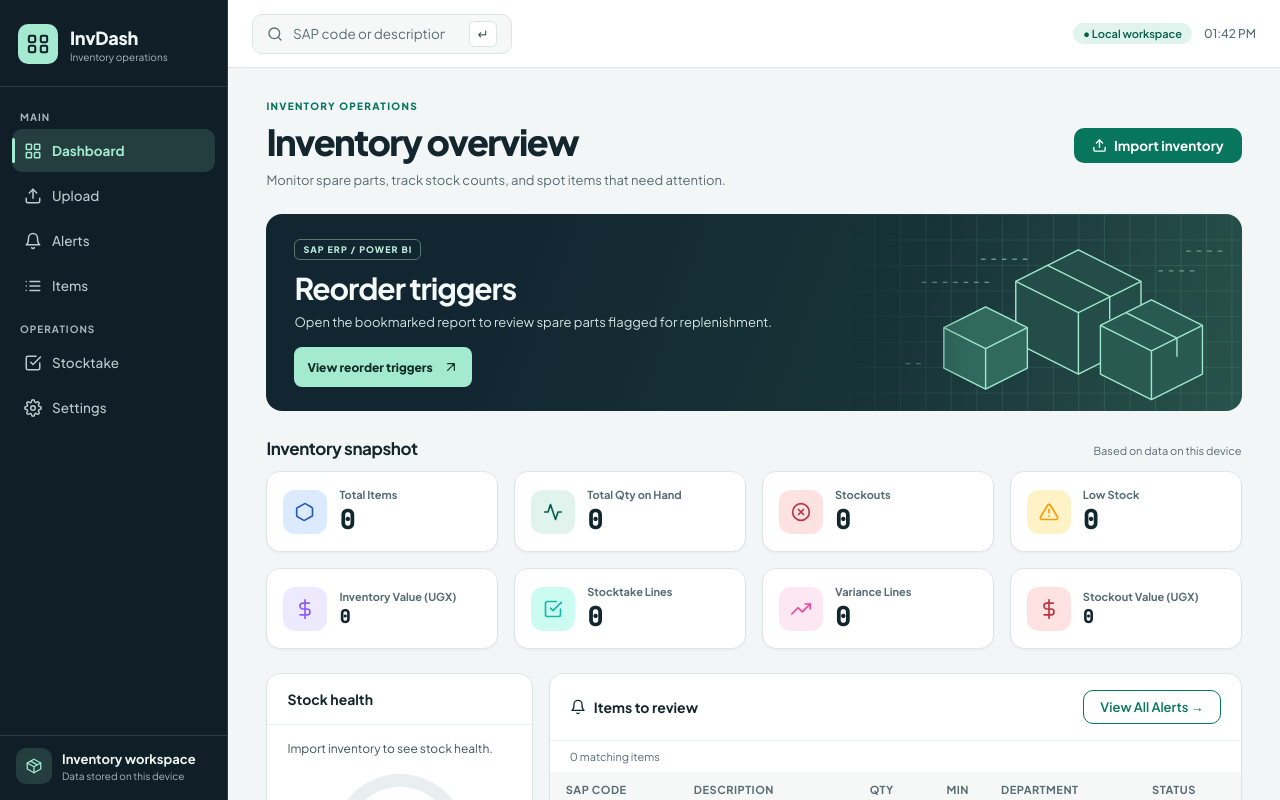
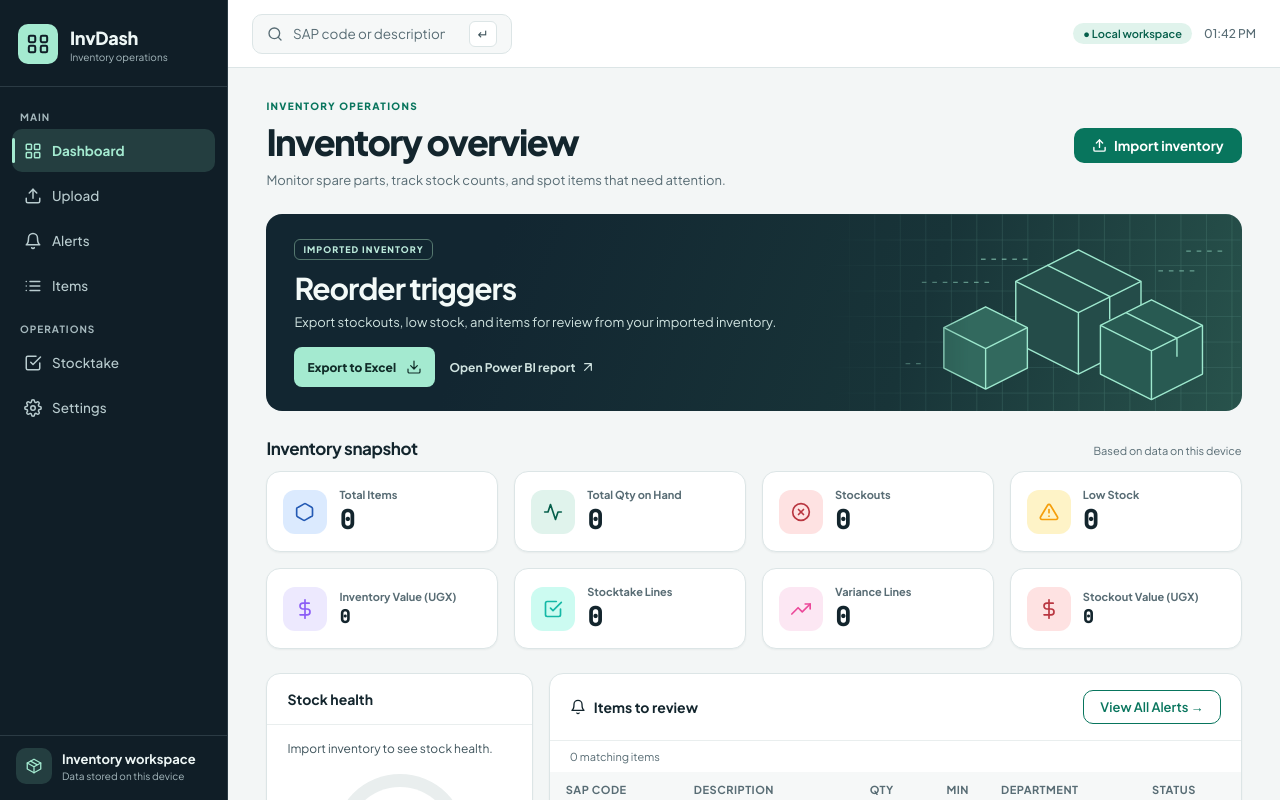
Before and after one commit to jjproo/stocktake-app.github.io, a plain HTML site: page index.html in a window 1280 px wide. Drawn offline with Linux system fonts and the light colour scheme.

Commit message:
Export imported stock alerts from the reorder dashboard

```diff
--- a/css/style.css
+++ b/css/style.css
@@ -437,6 +437,7 @@ a { color: var(--brand); text-decoration: none; }
   gap: 10px;
   padding: 8px 13px;
   margin-top: 15px;
+  border: 0;
   border-radius: 8px;
   background: var(--mint);
   color: #112d29;
@@ -445,6 +446,18 @@ a { color: var(--brand); text-decoration: none; }
 }
 .reorder-link:hover { background: #c6f8e6; }
 .reorder-link:focus-visible { outline-color: white; }
+.reorder-report-link {
+  display: inline-flex;
+  align-items: center;
+  gap: 5px;
+  min-height: 40px;
+  margin: 8px 0 0 12px;
+  color: #d0e3e0;
+  font-size: 12px;
+  font-weight: 700;
+}
+.reorder-report-link:hover { color: #fff; text-decoration: underline; }
+.reorder-report-link:focus-visible { outline-color: white; }
 .dashboard-section-heading { display: flex; flex-wrap: wrap; align-items: baseline; justify-content: space-between; gap: 5px 16px; margin-bottom: 12px; }
 .dashboard-section-heading h2 { font-size: 17px; letter-spacing: -.025em; }
 .dashboard-section-heading span { color: var(--muted); font-size: 11px; }
--- a/index.html
+++ b/index.html
@@ -11,7 +11,7 @@
   <link rel="preconnect" href="https://fonts.gstatic.com" crossorigin />
   <link href="https://fonts.googleapis.com/css2?family=Plus+Jakarta+Sans:wght@400;500;600;700;800&family=JetBrains+Mono:wght@400;500&display=swap" rel="stylesheet" />
   <script src="https://cdnjs.cloudflare.com/ajax/libs/xlsx/0.18.5/xlsx.full.min.js"></script>
-  <link rel="stylesheet" href="./css/style.css?v=cbfec6c6c8" />
+  <link rel="stylesheet" href="./css/style.css?v=444872b45e" />
 </head>
 <body>
 
@@ -122,10 +122,14 @@
             </g>
           </svg>
           <div class="reorder-content">
-            <span class="reorder-source">SAP ERP / POWER BI</span>
+            <span class="reorder-source">IMPORTED INVENTORY</span>
             <h2 id="reorderHeading">Reorder triggers</h2>
-            <p>Open the bookmarked report to review spare parts flagged for replenishment.</p>
-            <a class="reorder-link" href="https://app.powerbi.com/groups/me/apps/77364dda-aa46-4335-b527-a5bc26147724/reports/ff1308c7-5fc6-494d-a867-172d9b74f196/ReportSection600ba6542e9af35c8f32?ctid=cef04b19-7776-4a94-b89b-375c77a8f936&amp;experience=power-bi&amp;bookmarkGuid=Bookmarka8eccc189692259430fa" target="_blank" rel="noopener noreferrer" aria-label="View reorder triggers (opens in a new tab)">View reorder triggers <svg width="16" height="16" viewBox="0 0 24 24" fill="none" stroke="currentColor" stroke-width="1.8" stroke-linecap="round" stroke-linejoin="round" aria-hidden="true"><path d="M7 17 17 7M7 7h10v10"/></svg></a>
+            <p>Export stockouts, low stock, and items for review from your imported inventory.</p>
+            <button type="button" class="reorder-link" id="exportReorderTriggersBtn">
+              Export to Excel
+              <svg width="16" height="16" viewBox="0 0 24 24" fill="none" stroke="currentColor" stroke-width="1.8" stroke-linecap="round" stroke-linejoin="round" aria-hidden="true"><path d="M21 15v4a2 2 0 0 1-2 2H5a2 2 0 0 1-2-2v-4M7 10l5 5 5-5M12 15V3"/></svg>
+            </button>
+            <a class="reorder-report-link" href="https://app.powerbi.com/groups/me/apps/77364dda-aa46-4335-b527-a5bc26147724/reports/ff1308c7-5fc6-494d-a867-172d9b74f196/ReportSection600ba6542e9af35c8f32?ctid=cef04b19-7776-4a94-b89b-375c77a8f936&amp;experience=power-bi&amp;bookmarkGuid=Bookmarka8eccc189692259430fa" target="_blank" rel="noopener noreferrer" aria-label="Open Power BI report (opens in a new tab)">Open Power BI report <svg width="16" height="16" viewBox="0 0 24 24" fill="none" stroke="currentColor" stroke-width="1.8" stroke-linecap="round" stroke-linejoin="round" aria-hidden="true"><path d="M7 17 17 7M7 7h10v10"/></svg></a>
           </div>
         </section>
 
@@ -363,10 +367,10 @@
             <p class="page-sub">Items requiring immediate attention</p>
           </div>
           <div class="btn-group">
-            <a class="btn-ghost" href="https://app.powerbi.com/groups/me/apps/77364dda-aa46-4335-b527-a5bc26147724/reports/ff1308c7-5fc6-494d-a867-172d9b74f196/ReportSection600ba6542e9af35c8f32?ctid=cef04b19-7776-4a94-b89b-375c77a8f936&amp;experience=power-bi&amp;bookmarkGuid=Bookmarka8eccc189692259430fa" target="_blank" rel="noopener noreferrer" aria-label="View reorder triggers (opens in a new tab)">View reorder triggers</a>
+            <a class="btn-ghost" href="https://app.powerbi.com/groups/me/apps/77364dda-aa46-4335-b527-a5bc26147724/reports/ff1308c7-5fc6-494d-a867-172d9b74f196/ReportSection600ba6542e9af35c8f32?ctid=cef04b19-7776-4a94-b89b-375c77a8f936&amp;experience=power-bi&amp;bookmarkGuid=Bookmarka8eccc189692259430fa" target="_blank" rel="noopener noreferrer" aria-label="Open Power BI report (opens in a new tab)">Open Power BI report</a>
             <button class="btn-primary" id="exportAlertsBtn">
               <svg width="15" height="15" viewBox="0 0 24 24" fill="none" stroke="currentColor" stroke-width="2.2" stroke-linecap="round" stroke-linejoin="round"><path d="M21 15v4a2 2 0 01-2 2H5a2 2 0 01-2-2v-4"/><polyline points="7 10 12 15 17 10"/><line x1="12" y1="15" x2="12" y2="3"/></svg>
-              Export Alerts
+              Export to Excel
             </button>
           </div>
         </div>
@@ -560,6 +564,6 @@
   </button>
 </nav>
 
-<script src="./js/app.js?v=1a2ff03f99"></script>
+<script src="./js/app.js?v=8fc40e34eb"></script>
 </body>
 </html>
--- a/js/app.js
+++ b/js/app.js
@@ -781,6 +781,7 @@ $('exportInventoryBtn')?.addEventListener('click', () => {
 });
 
 $('exportAlertsBtn')?.addEventListener('click', exportAlertsExcel);
+$('exportReorderTriggersBtn')?.addEventListener('click', exportAlertsExcel);
 $('goToAlertsBtn')?.addEventListener('click', () => setActiveTab('alerts'));
 
 $('addItemBtn')?.addEventListener('click', () => {
```
